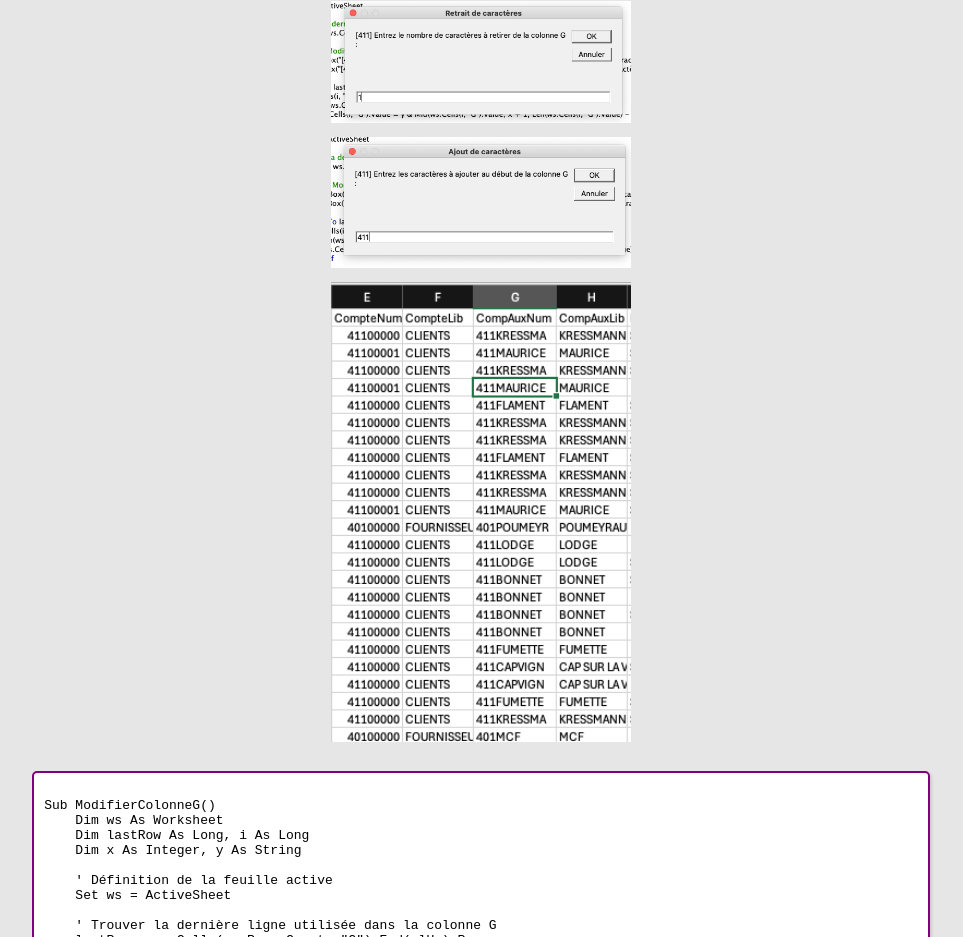
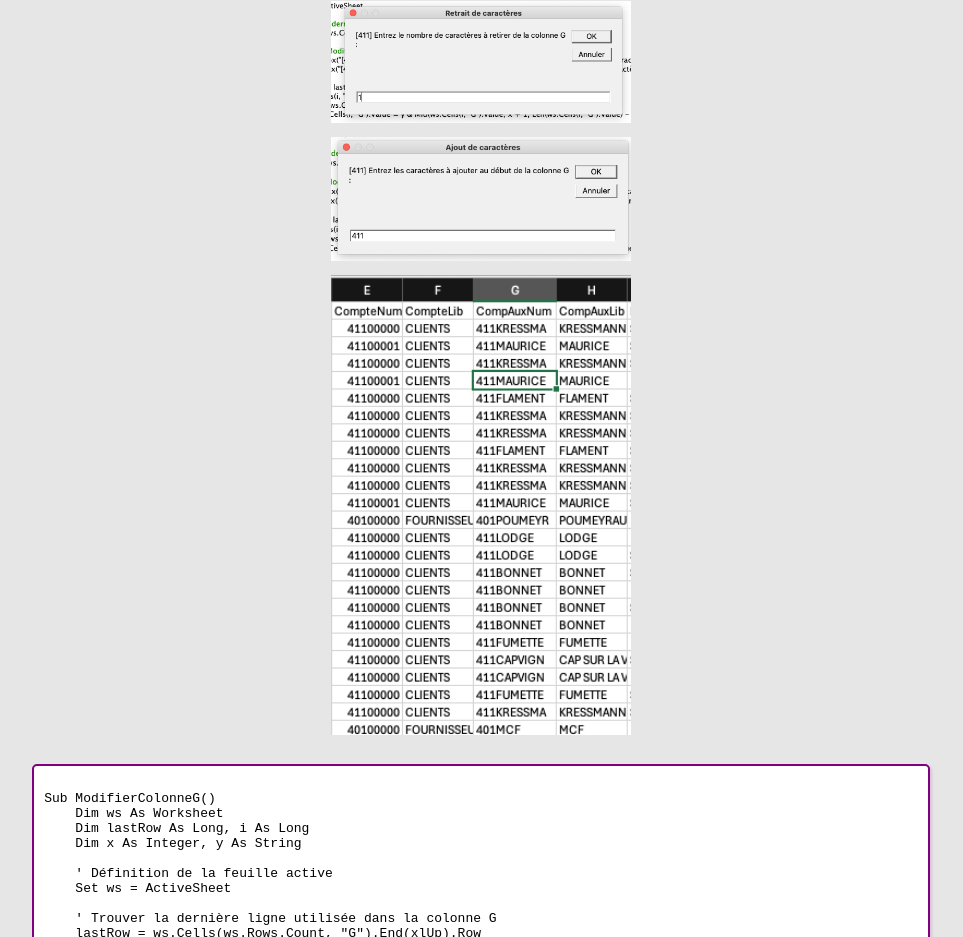
Before and after one commit to Abenlys/convertmyfec, a Next.js app: page / in a window 1280 px wide. Shown: the part 3215-4152 px from the top of the page, without its empty margins (159-1122 px from the left). Built offline with nearby package versions, Linux system fonts and the light colour scheme.

Commit message:
changement image

```diff
--- a/app/components/MacroVBA.jsx
+++ b/app/components/MacroVBA.jsx
@@ -10,7 +10,7 @@ import donneesVentileesParColonnes from "../../public/donnéesVentiléesParColon
 import clicDroitAfficherCode from "../../public/clicDroitAfficherCode.png"
 import avtModif from "../../public/avtModif.png"
 import nbreDeCaractereARetirer from "../../public/nbreDeCaractereARetirer.png"
-import lesCaracteresQueJeVeux from "../../public/lesCaracteresQueJeVeux.png"
+import caracteresVoulus from "../../public/caracteresVoulus.png"
 import leResultat from "../../public/leResultat.png"
 import executionMacro from "../../public/executionMacro.png"
 
@@ -176,7 +176,7 @@ End Sub`
         </li>
         <li>
             <Image
-            src={lesCaracteresQueJeVeux}
+            src={caracteresVoulus}
             width={300}
             alt='deuxième inputBox'
             />
```
Also changed, not shown: public/Capture d’écran 2025-02-21 à 17.53.56.png (deleted), public/caracteresVoulus.png (added).
